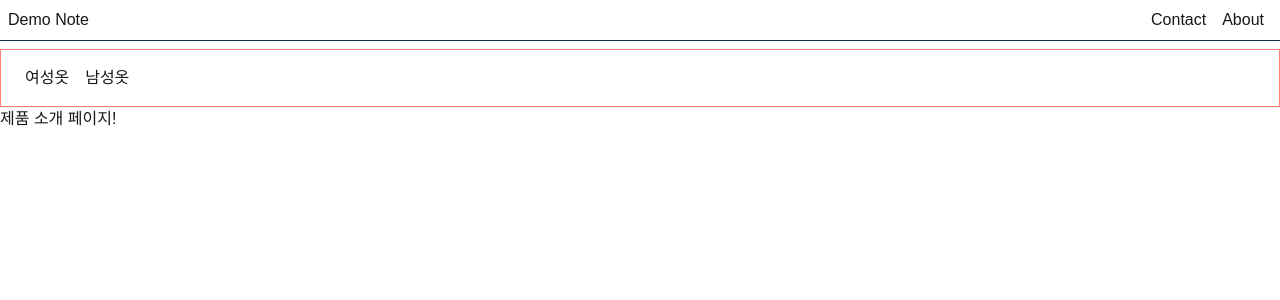
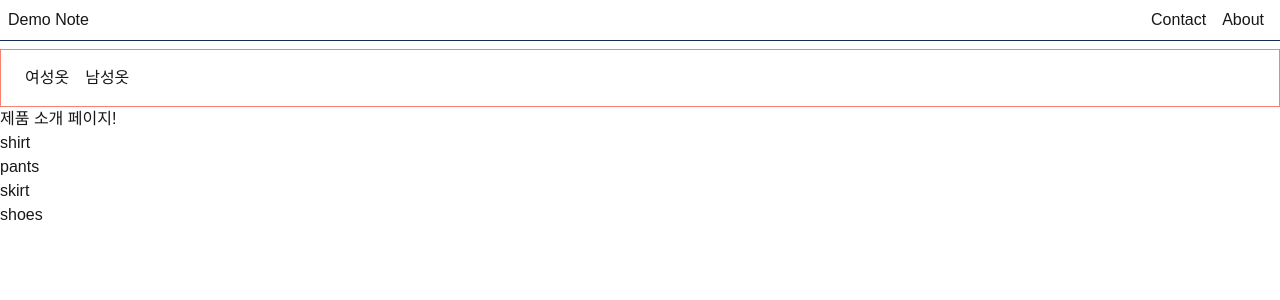
Before and after one commit to ChoiLeo99/Next-study-project1, a Next.js app: page /products in a window 1280 px wide. Shown: the top 300 px of the page. Built offline with nearby package versions, Linux system fonts and the light colour scheme.

Commit message:
링크 기능 개선 및 개발

```diff
--- a/src/app/products/layout.tsx
+++ b/src/app/products/layout.tsx
@@ -1,16 +1,12 @@
+import Link from 'next/link';
 import styles from './layout.module.css';
-
-// export const metadata = {
-//     title: "Next.js 16 Example",
-//     description: "Basic routing example with App Router",
-// };
 
 export default function ProductsLayout({ children }: { children: React.ReactNode }) {
     return (
         <>
             <nav className={styles.nav}>
-                <a href=''>여성옷</a>
-                <a href=''>남성옷</a>
+                <Link href='/products/woman'>여성옷</Link>
+                <Link href='/products/man'>남성옷</Link>
             </nav>
             <section className={styles.products}>
                 {children}
--- a/src/app/products/page.tsx
+++ b/src/app/products/page.tsx
@@ -1,7 +1,18 @@
+import Link from 'next/link'
 import React from 'react'
+
+const products = ['shirt', 'pants', 'skirt', 'shoes']
 
 export default function ProductsPage() {
   return (
-    <div>제품 소개 페이지!</div>
+    <>
+      <h1>제품 소개 페이지!</h1>
+      <ul>
+        {products.map((products, index) => <li key={index}>
+          <Link href={`products/${products}`}>{products}
+          </Link>
+        </li>)}
+      </ul>
+    </>
   )
 }
```
